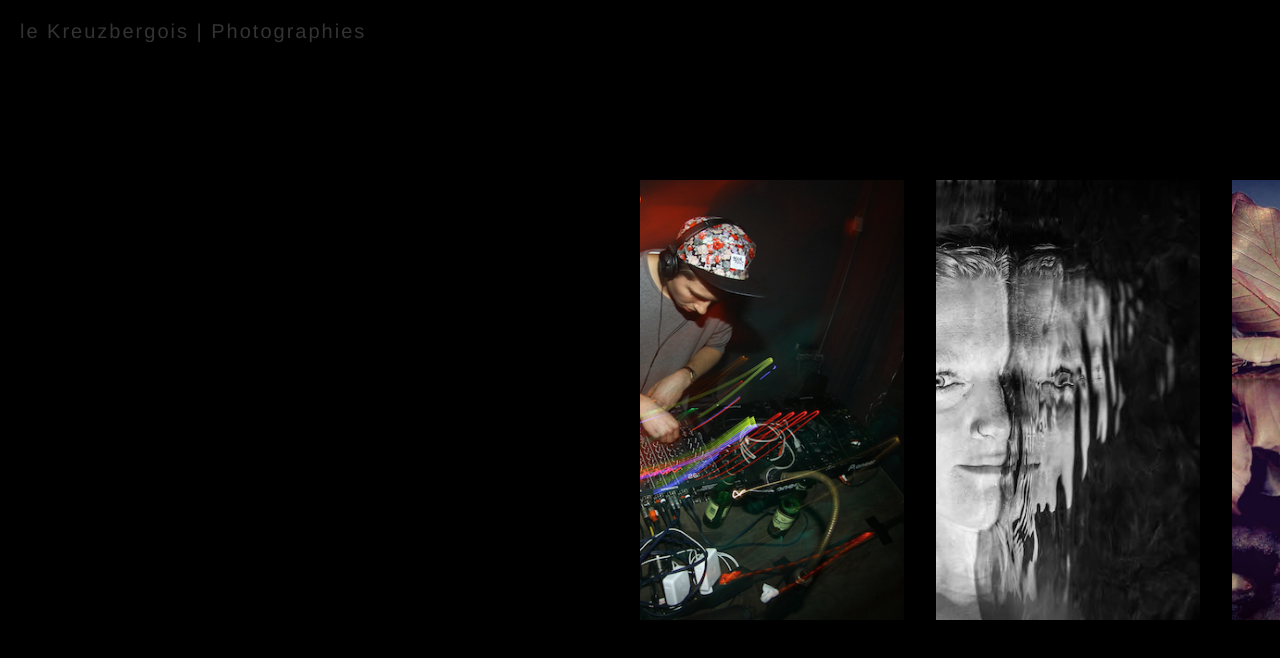
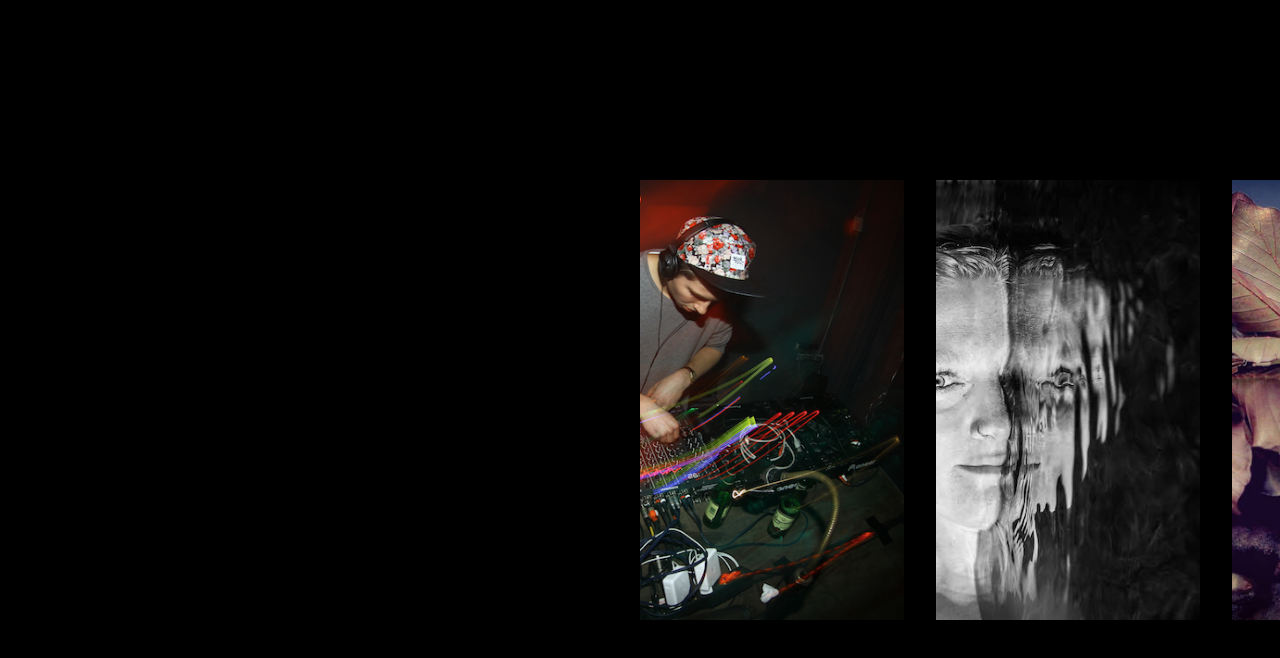
Before and after one commit to vanStaen/lekreuzbergois.com, a React app: page / in a window 1280 px wide. Shown: the top 658 px of the page. Built offline with nearby package versions, Linux system fonts and the light colour scheme.

Commit message:
delete title

```diff
--- a/src/pages/Main.jsx
+++ b/src/pages/Main.jsx
@@ -64,7 +64,6 @@ export const Main = () => {
 
   return (
     <>
-      <div className="title">le Kreuzbergois | Photographies</div>
       <div id="image-track" data-mouse-down-at="0" data-prev-percentage="0">
         <img class="image" src={arne} draggable="false" />
         <img class="image" src={see} draggable="false" />
@@ -79,5 +78,6 @@ export const Main = () => {
         <img class="image" src={mirror} draggable="false" />
       </div>
     </>
+
   );
 };
--- a/src/pages/Main.less
+++ b/src/pages/Main.less
@@ -1,13 +1,3 @@
-.title {
-  position: absolute;
-  top: 20px;
-  left: 20px;
-  font-size: 20px;
-  color: rgba(255,255,255,.2);
-  letter-spacing: 2px;
-  font-weight: 300;
-}
-
 #image-track {
   display: flex;
   gap: 4vmin;
@@ -16,6 +6,7 @@
   top: 50%;
   transform: translate(0%, -50%);
   user-select: none; /* -- Prevent image highlighting -- */
+  cursor: grab;
   .image {
     width: 33vmin;
     height: 55vmin;
```
